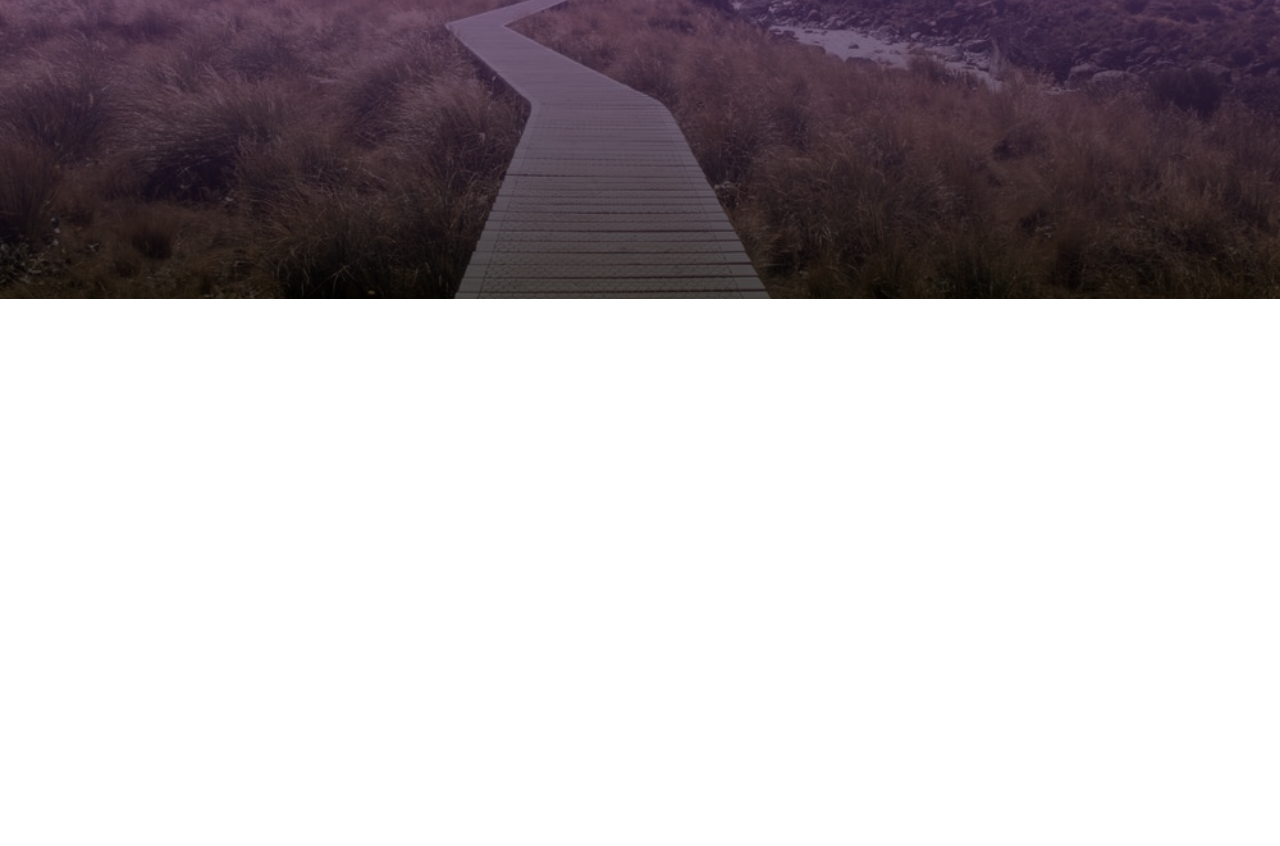
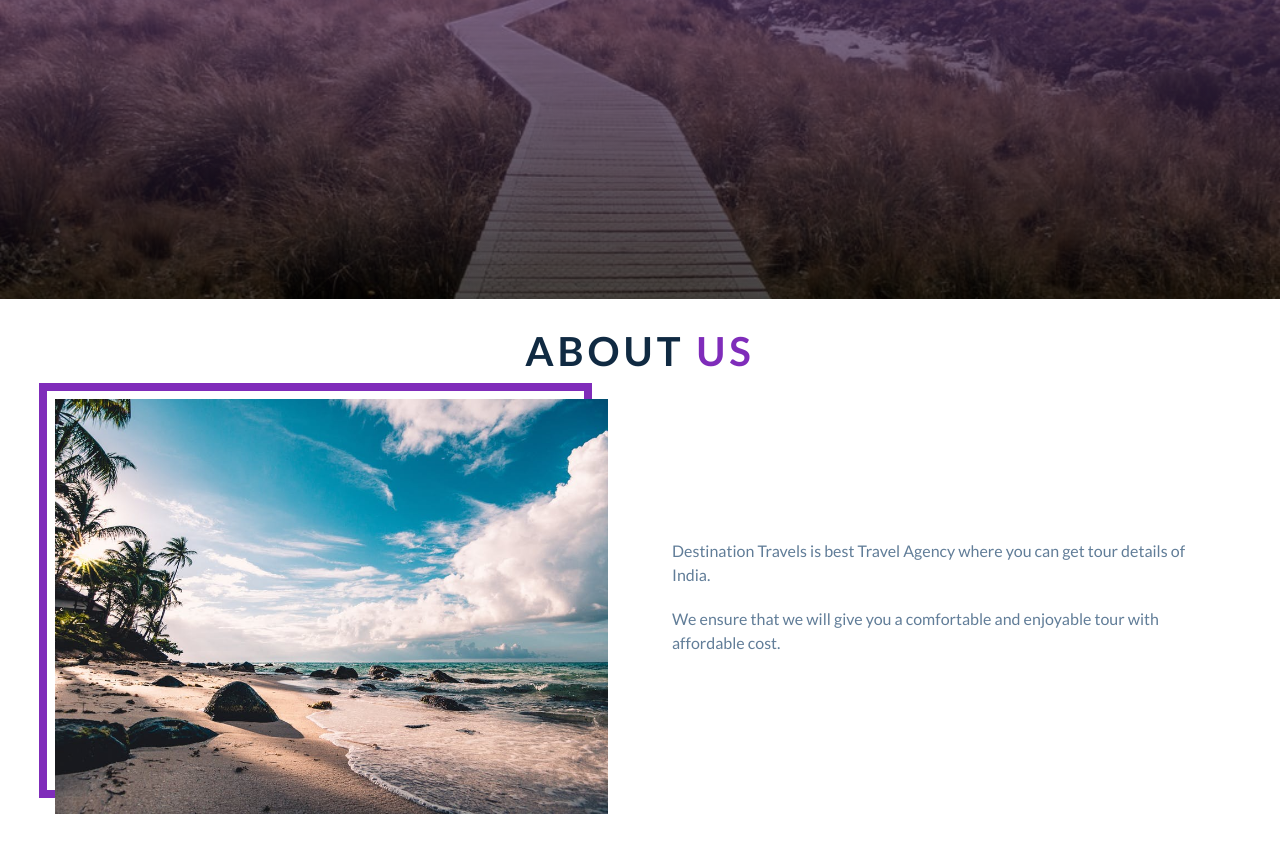
Before and after one commit to naveenkumar061/destinationtravels, a plain HTML site: page index.html in a window 1280 px wide. Shown: the part 501-1347 px from the top of the page. Before the commit the page ends 800 px from the top, so only its background shows below. Drawn offline with Linux system fonts and the light colour scheme.

Commit message:
abouthtmlcssadded commit

```diff
--- a/css/styles.css
+++ b/css/styles.css
@@ -146,7 +146,29 @@ p {
   color: var(--clr-primary-1);
   background: var(--clr-primary-8);
 }
-
+.section {
+  padding: 2rem 0;
+}
+.section-title {
+  text-align: center;
+  margin-bottom: 1.75rem;
+}
+.section-title h2 {
+  text-transform: uppercase;
+}
+.section-title span {
+  color: var(--clr-primary-5);
+}
+.section-center {
+  width: 90vw;
+  margin: 0 auto;
+  max-width: 1170px;
+}
+@media (min-width: 992px) {
+  .section-center {
+    width: 95vw;
+  }
+}
 /*
 ===============
 Navbar
@@ -206,7 +228,41 @@ About
 /* section add to globals */
 /* title add to globals */
 /* section center add to globals */
-
+.about-img,
+.about-info {
+  margin-bottom: 1.75rem;
+}
+@media (min-width: 992px) {
+  .about-center {
+    display: flex;
+    justify-content: space-between;
+    flex-wrap: wrap;
+  }
+  .about-img,
+  .about-info {
+    flex: 0 0 calc(50% - 2rem);
+    margin-bottom: 0;
+  }
+  .about-info {
+    align-self: center;
+  }
+}
+@media (min-width: 1170px) {
+  .about-img {
+    position: relative;
+  }
+  .about-img::before {
+    content: "";
+    position: absolute;
+    border: 0.5rem solid var(--clr-primary-5);
+    width: 100%;
+    height: 100%;
+    box-sizing: border-box;
+    top: -1rem;
+    left: -1rem;
+    z-index: -1;
+  }
+}
 /*
 ===============
 Services
--- a/index.html
+++ b/index.html
@@ -34,9 +34,36 @@
       <!-- End of Hero -->
     </header>
     <!-- End of Header  -->
-
-    <!-- about section -->
-    <!-- end of about section -->
+    <!-- About Section -->
+    <section class="section" id="about">
+      <!-- Title -->
+      <div class="section-title">
+        <h2>about <span>us</span></h2>
+      </div>
+      <!-- End of Title -->
+      <div class="section-center about-center">
+        <!-- About Img Wrapper -->
+        <article class="about-img">
+          <img
+            src="./images/about.jpeg"
+            class="about-photo"
+            alt="awesome-beach"
+          />
+        </article>
+        <!-- About Info -->
+        <article class="about-info">
+          <p>
+            Destination Travels is best Travel Agency where you can get tour
+            details of India.
+          </p>
+          <p>
+            We ensure that we will give you a comfortable and enjoyable tour
+            with affordable cost.
+          </p>
+        </article>
+      </div>
+    </section>
+    <!-- End of About Section -->
 
     <!-- services -->
     <!--end services -->
```
